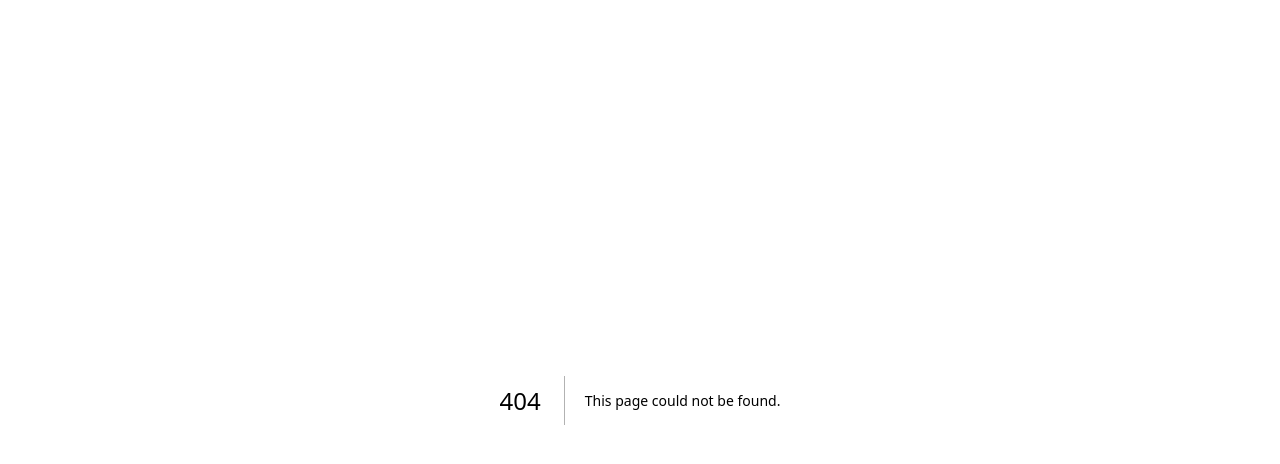
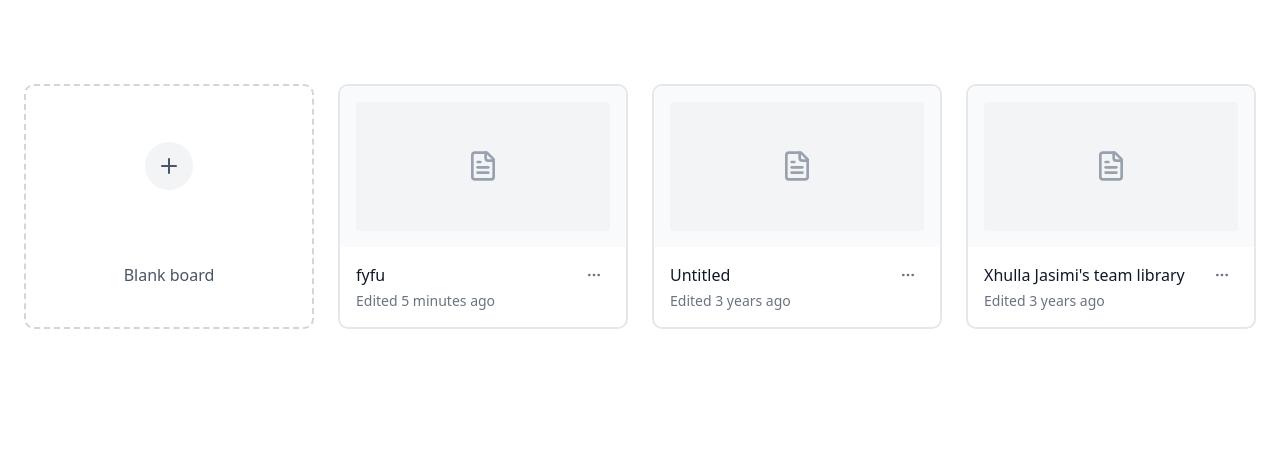
Before and after one commit to AET-DevOps25/team-server-down, a Next.js app in the folder client/: page /dashboard in a window 1280 px wide. Before the commit this address had no page. Shown: the top 464 px of the page. Built offline with nearby package versions, Linux system fonts and the light colour scheme.

Commit message:
basic ui for dashboard

```diff
--- /dev/null
+++ b/client/src/app/dashboard/page.tsx
@@ -0,0 +1,82 @@
+"use client"
+import React, { useState } from 'react';
+import { Plus, FileText, Users } from 'lucide-react';
+import Project from "@/types/ProjectType";
+import ProjectCard from "@/components/project-card/ProjectCard";
+
+
+
+// fetch old porjects here
+const Dashboard = () => {
+    const [projects, setProjects] = useState<Project[]>([
+        {
+            id: '1',
+            title: 'fyfu',
+            lastEdited: 'Edited 5 minutes ago',
+            preview: 'blank'
+        },
+        {
+            id: '2',
+            title: 'Untitled',
+            lastEdited: 'Edited 3 years ago',
+            preview: 'blank'
+        },
+        {
+            id: '3',
+            title: "Xhulla Jasimi's team library",
+            lastEdited: 'Edited 3 years ago',
+            preview: 'library',
+            isTeamProject: true
+        }
+    ]);
+
+    const handleCreateProject = () => {
+        const newProject: Project = {
+            id: Date.now().toString(),
+            title: 'Untitled',
+            lastEdited: 'Just created',
+            preview: 'blank'
+        };
+        setProjects([newProject, ...projects]);
+    };
+
+
+
+    // must directly redirect you to /board
+    const CreateProjectCard = () => (
+        <div
+            onClick={handleCreateProject}
+            className="group relative bg-white rounded-lg border-2 border-dashed border-gray-300 hover:border-gray-400 transition-all duration-200 cursor-pointer hover:bg-gray-50"
+        >
+            <div className="aspect-video p-4 flex items-center justify-center">
+                <div className="flex flex-col items-center space-y-3">
+                    <div className="w-12 h-12 rounded-full bg-gray-100 group-hover:bg-gray-200 flex items-center justify-center transition-colors">
+                        <Plus className="w-6 h-6 text-gray-600" />
+                    </div>
+                </div>
+            </div>
+            <div className="p-4">
+                <h3 className="font-medium text-gray-600 text-center">Blank board</h3>
+            </div>
+        </div>
+    );
+
+    return (
+        <div className="min-h-screen text-white">
+            <div className="p-6">
+                <div className="mb-8">
+                        <h1 className="text-xl font-medium">My boards</h1>
+                </div>
+
+                <div className="grid grid-cols-1 md:grid-cols-2 lg:grid-cols-3 xl:grid-cols-4 gap-6">
+                    <CreateProjectCard />
+                    {projects.map((project) => (
+                        <ProjectCard key={project.id} project={project} />
+                    ))}
+                </div>
+            </div>
+        </div>
+    );
+};
+
+export default Dashboard;
--- /dev/null
+++ b/client/src/components/project-card/ProjectCard.tsx
@@ -0,0 +1,81 @@
+import {FileText } from 'lucide-react';
+import Project from "@/types/ProjectType";
+import ProjectEditPopover from "@/components/project-card/project-card-components/ProjectEditPopover";
+import { useState, useRef, useEffect } from "react";
+
+export default function ProjectCard({ project }: { project: Project }) {
+    const [isEditing, setIsEditing] = useState(false);
+    const [editedTitle, setEditedTitle] = useState(project.title);
+    const inputRef = useRef<HTMLInputElement>(null);
+
+    useEffect(() => {
+        if (!isEditing) return;
+
+        const handleClickOutside = (event: MouseEvent) => {
+            if (inputRef.current && !inputRef.current.contains(event.target as Node)) {
+                handleSave();
+            }
+        };
+
+        document.addEventListener('mousedown', handleClickOutside);
+        return () => document.removeEventListener('mousedown', handleClickOutside);
+    }, [isEditing, editedTitle]);
+
+    useEffect(() => {
+        if (isEditing && inputRef.current) {
+            inputRef.current.focus();
+            inputRef.current.select();
+        }
+    }, [isEditing]);
+
+    const handleRename = () => {
+        setIsEditing(true);
+        setEditedTitle(project.title);
+    };
+
+    const handleSave = () => {
+        project.title = editedTitle.trim() || project.title;
+        setIsEditing(false);
+    };
+
+    const handleKeyDown = (e: React.KeyboardEvent) => {
+        if (e.key === 'Enter') {
+            handleSave();
+        } else if (e.key === 'Escape') {
+            setEditedTitle(project.title);
+            setIsEditing(false);
+        }
+    };
+
+    return (
+        <div className="group relative bg-white rounded-lg border-2 border-gray-200 hover:border-gray-300 transition-all duration-200 cursor-pointer hover:shadow-md">
+            <div className="aspect-video p-4 flex items-center justify-center bg-gray-50 rounded-t-lg">
+                {/*theoretically the img of the white board*/}
+                <div className="w-full h-full bg-gray-100 rounded flex items-center justify-center">
+                    <FileText className="w-8 h-8 text-gray-400"/>
+                </div>
+            </div>
+            <div className="flex flex-row p-4 justify-between">
+                <div className="flex-1 mr-2 w-3/4">
+                    <div className="flex items-center space-x-2 mb-1">
+                        {isEditing ? (
+                            <input
+                                ref={inputRef}
+                                type="text"
+                                value={editedTitle}
+                                onChange={(e) => setEditedTitle(e.target.value)}
+                                onKeyDown={handleKeyDown}
+                                className="font-medium text-gray-900 bg-transparent border border-blue-500 rounded px-1 py-0.5 outline-none focus:ring-1 focus:ring-blue-500 w-full"
+                                onClick={(e) => e.stopPropagation()}
+                            />
+                        ) : (
+                            <h3 className="font-medium text-gray-900 truncate">{project.title}</h3>
+                        )}
+                    </div>
+                    <p className="text-sm text-gray-500">{project.lastEdited}</p>
+                </div>
+                <ProjectEditPopover onRename={handleRename} />
+            </div>
+        </div>
+    );
+}
--- /dev/null
+++ b/client/src/components/project-card/project-card-components/ProjectEditPopover.tsx
@@ -0,0 +1,76 @@
+import {
+    Popover,
+    PopoverContent,
+    PopoverTrigger,
+} from "@/components/ui/popover";
+import { Ellipsis, Pencil, Trash2 } from 'lucide-react';
+import React, { ComponentType, ReactNode, SVGProps, useState } from "react";
+
+interface ProjectEditPopoverProps {
+    onRename: () => void;
+    onDelete?: () => void;
+}
+
+interface PopoverOptionProps {
+    label: string;
+    Icon: ComponentType<SVGProps<SVGSVGElement>>;
+    onClick: () => void;
+}
+
+function PopoverOption({ label, Icon, onClick }: PopoverOptionProps) {
+    return (
+        <div
+            className="flex flex-row p-2 rounded-sm text-gray-500 text-center hover:cursor-pointer hover:bg-gray-100"
+            onClick={onClick}
+        >
+            <Icon className="pl-1 mr-4" strokeWidth={1.5}/>
+            <span className="py-auto">
+                {label}
+            </span>
+        </div>
+    );
+}
+
+export default function ProjectEditPopover({ onRename, onDelete }: ProjectEditPopoverProps) {
+    const [open, setOpen] = useState(false);
+
+    const handleRename = () => {
+        onRename();
+        setOpen(false);
+    };
+
+    const handleDelete = () => {
+        if (onDelete) {
+            onDelete();
+        }
+        setOpen(false);
+    };
+
+    return (
+        <Popover open={open} onOpenChange={setOpen}>
+            <PopoverTrigger asChild>
+                <button
+                    className="flex justify-center w-8 hover:cursor-pointer"
+                    onClick={(e) => e.stopPropagation()} // Prevent card click
+                >
+                    <Ellipsis className="text-gray-500 w-full py-1 px-2 hover:bg-gray-100 rounded-sm"/>
+                </button>
+            </PopoverTrigger>
+
+            <PopoverContent className="w-52 -mt-2 px-2 py-3" align="start">
+                <div className="flex flex-col gap-y-2">
+                    <PopoverOption
+                        label="Rename"
+                        Icon={Pencil}
+                        onClick={handleRename}
+                    />
+                    <PopoverOption
+                        label="Delete"
+                        Icon={Trash2}
+                        onClick={handleDelete}
+                    />
+                </div>
+            </PopoverContent>
+        </Popover>
+    );
+}
```
